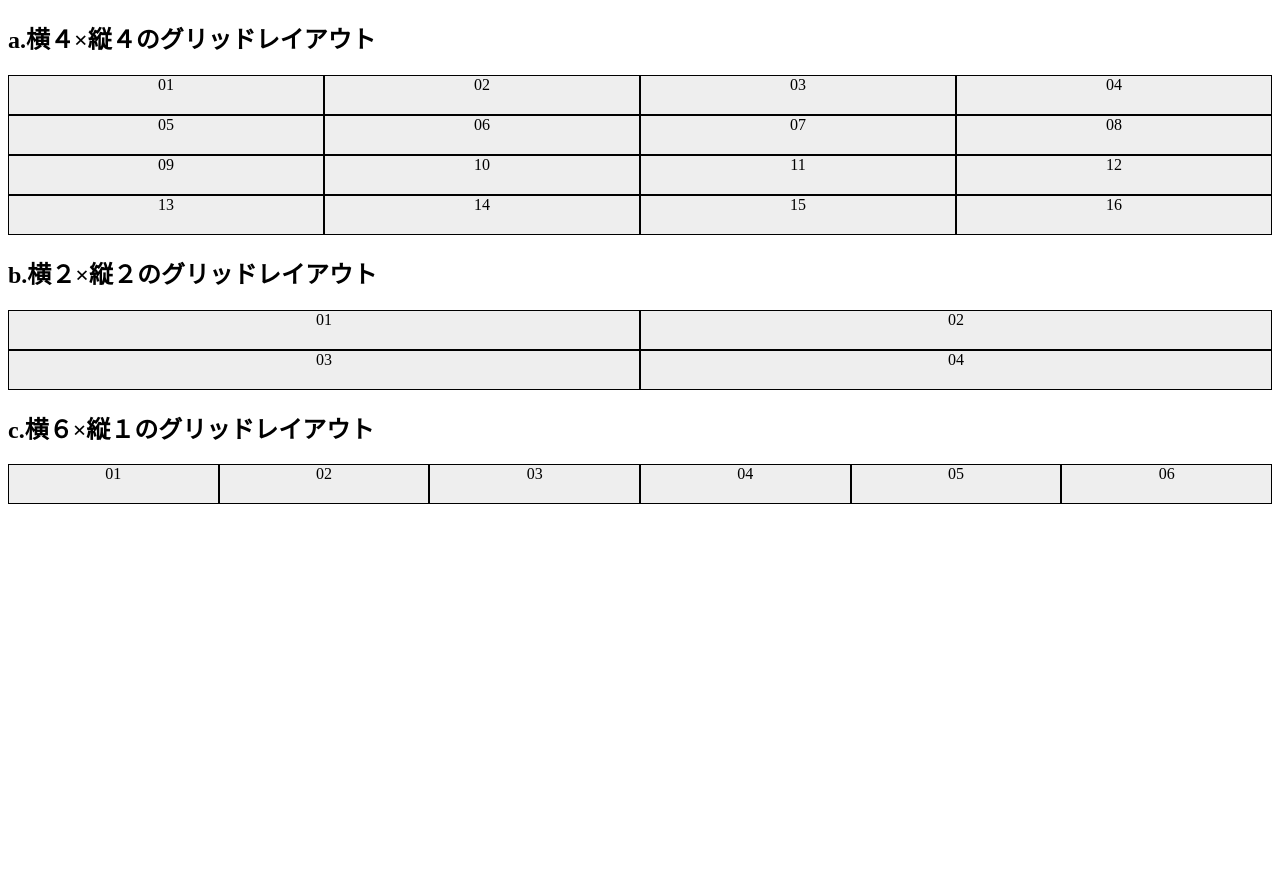
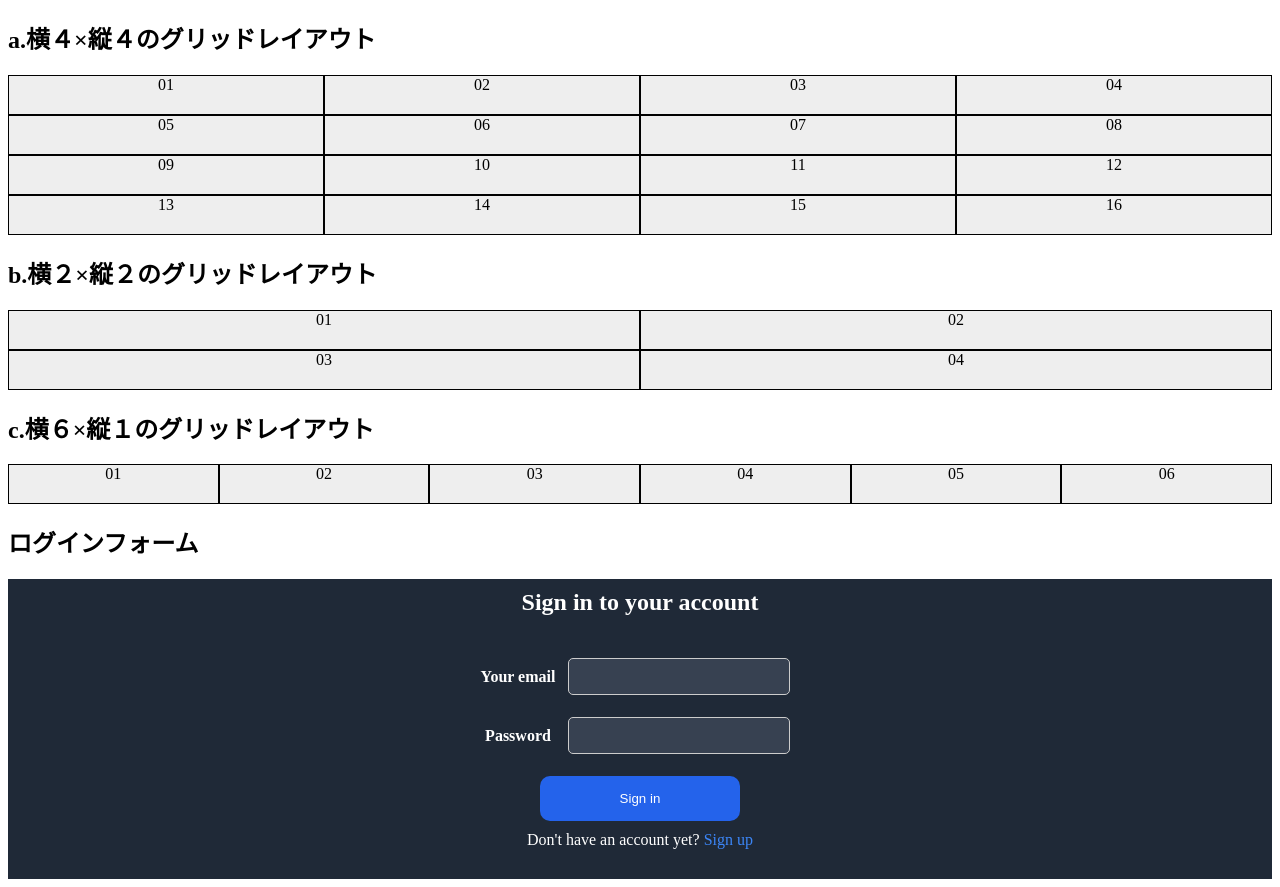
Before and after one commit to sueyoshi-net/w8-output, a plain HTML site: page html-css/index.html in a window 1280 px wide. Before the commit the page ends 800 px from the top, so only its background shows below. Drawn offline with Linux system fonts and the light colour scheme.

Commit message:
ログインフォームの追加

```diff
--- a/html-css/index.html
+++ b/html-css/index.html
@@ -4,7 +4,7 @@
     <meta charset="UTF-8" />
     <meta http-equiv="X-UA-Compatible" content="IE=edge" />
     <meta name="viewport" content="width=device-width, initial-scale=1.0" />
-    <title>グリッドレイアウト</title>
+    <title>W8-HomeWork</title>
     <link rel="stylesheet" href="./style.css" />
   </head>
   <body>
@@ -49,6 +49,34 @@
         <div class="grid-item">06</div>
       </div>
     </section>
+    <section class="section">
+      <h1>ログインフォーム</h1>
+      <div class="login">
+        <h2 class="login-form">Sign in to your account</h2>
+        <form class="form" action="">
+          <table class="form-table">
+            <tr>
+              <th>
+                <label for="Your email">Your email</label>
+              </th>
+              <td><input class="input" type="email" id="Your email" /></td>
+            </tr>
+            <tr>
+              <th>
+                <label for="Password">Password</label>
+              </th>
+              <td><input class="input" type="Password" id="Password" /></td>
+            </tr>
+          </table>
+          <div class="form-button">
+            <button class="button" type="submit">Sign in</button>
+          </div>
+          <div class="login-form">
+            Don't have an account yet? <a class="sign" href="#">Sign up</a>
+          </div>
+        </form>
+      </div>
+    </section>
     <script src="./app.js"></script>
   </body>
 </html>
--- a/html-css/style.css
+++ b/html-css/style.css
@@ -1,4 +1,24 @@
 @charset "utf-8";
+
+label,
+input,
+button {
+  cursor: pointer;
+}
+
+button {
+  border: 0;
+}
+.section {
+}
+
+.section-button {
+  text-align: center;
+}
+
+/*
+グリッドレイアウト
+*/
 
 .grid {
   display: flex;
@@ -31,3 +51,50 @@
   border: 1px solid;
   box-sizing: border-box;
 }
+
+/*
+ログインフォーム
+*/
+
+.login {
+  height: 300px;
+  background-color: #1f2937;
+}
+.login-form {
+  color: #fff;
+  text-align: center;
+  padding: 10px;
+}
+.form-table {
+  margin: 0 auto;
+}
+.form-table th {
+  color: #fff;
+}
+.form-table td {
+  padding: 10px;
+}
+.input {
+  border-radius: 5px;
+  padding: 10px;
+  border: 1px solid #ccc;
+  min-width: 200px;
+  background-color: #374151;
+}
+.button {
+  display: inline-block;
+  color: #fff;
+  background-color: #2463eb;
+  text-align: center;
+  padding: 15px 60px;
+  border-radius: 10px;
+  margin-top: 10px;
+  min-width: 200px;
+}
+.form-button {
+  text-align: center;
+}
+.sign {
+  color: #3c86f7;
+  text-decoration: none;
+}
```
